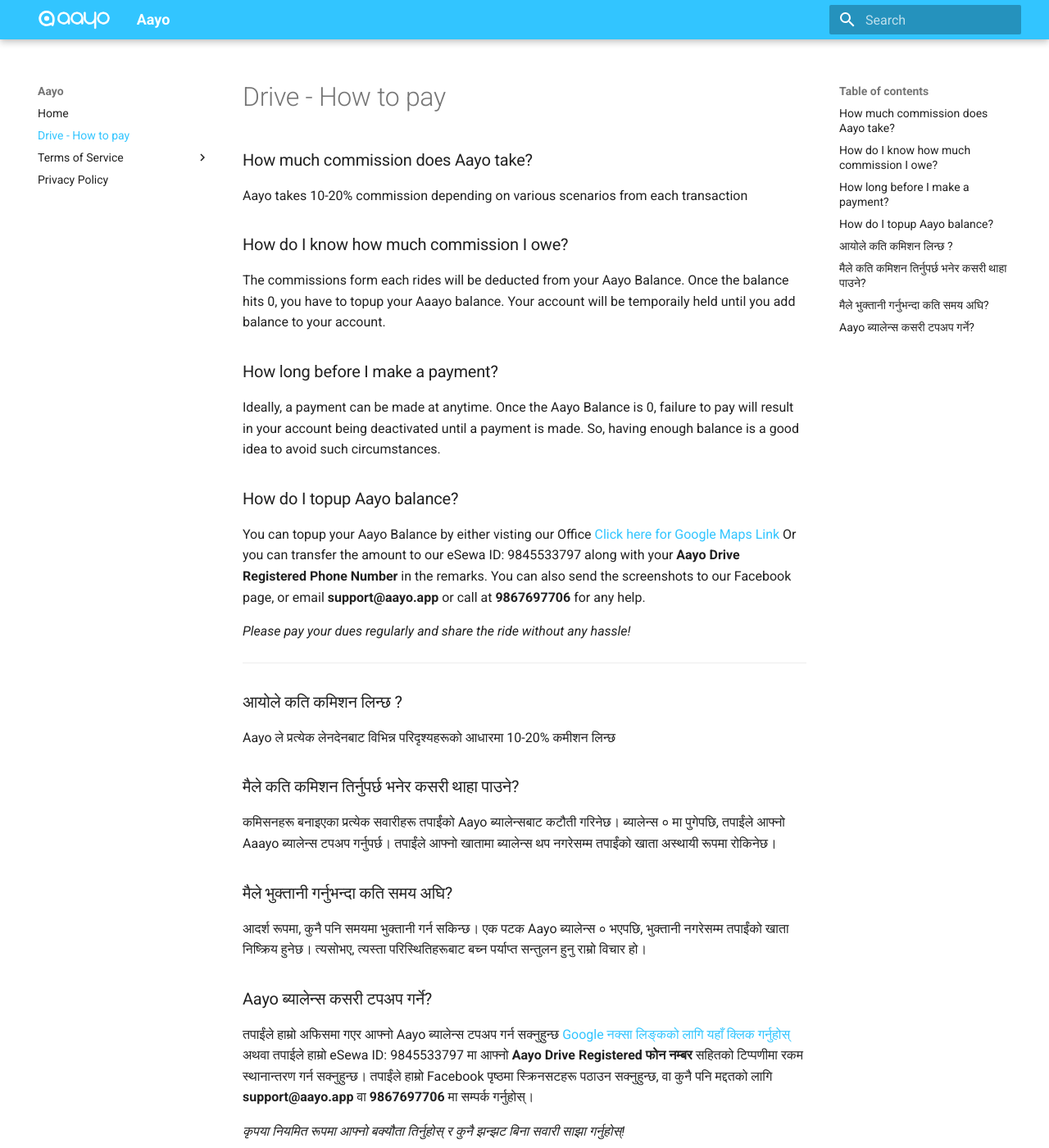
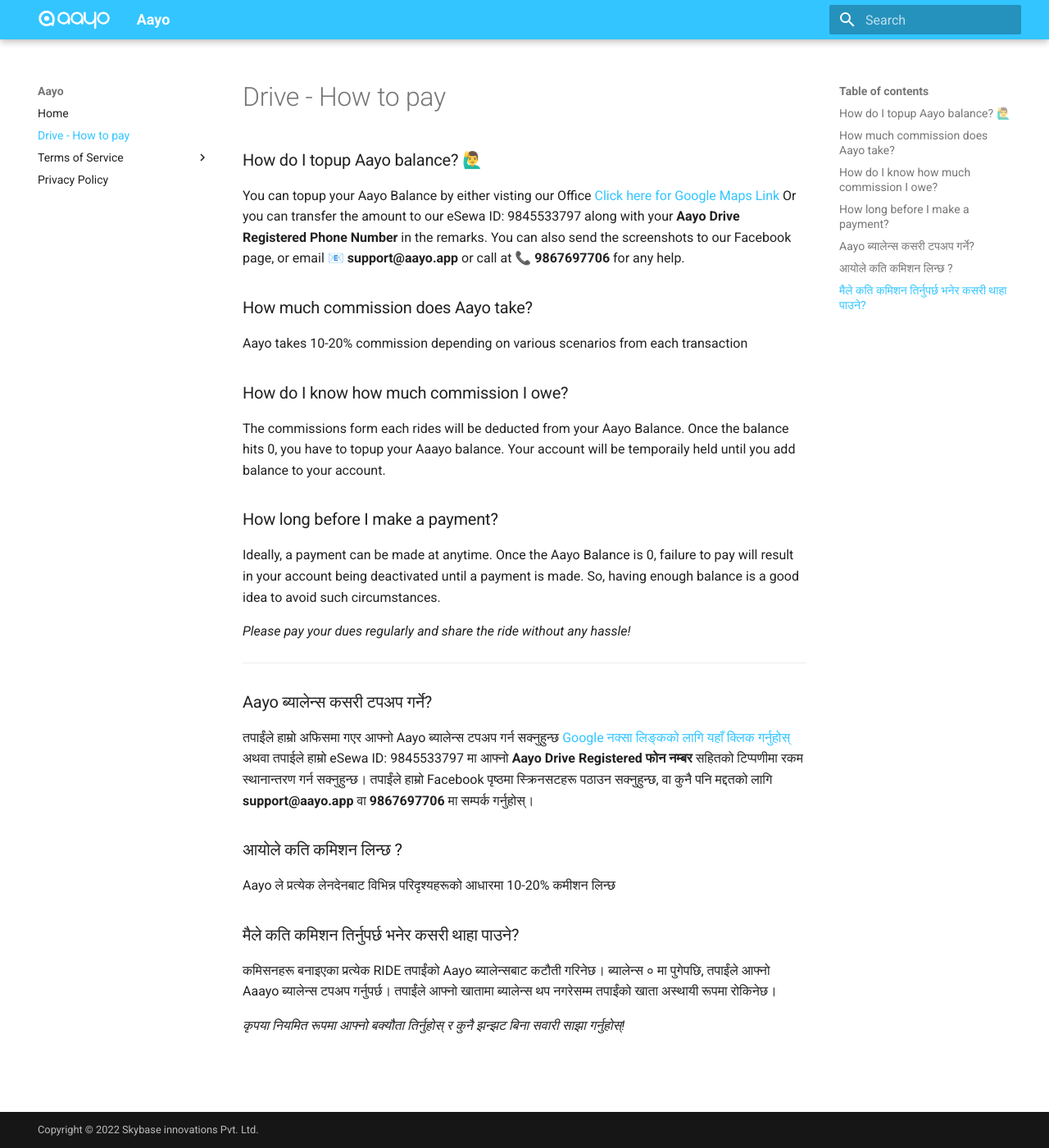
Before and after one commit to skybaseinnovations/aayo, an MkDocs documentation site: the page built from docs/drive-pay.md, in a window 1280 px wide and 1400 px high. Shown: the whole window at 82% size. Built offline with MkDocs 1.6.1 and Material for MkDocs 9.7.7, drawn with Linux system fonts in a browser that asks for light colours.

Commit message:
Fix topup page

```diff
--- a/docs/drive-pay.md
+++ b/docs/drive-pay.md
@@ -7,26 +11,19 @@
 ### How long before I make a payment?
 Ideally, a payment can be made at anytime. Once the Aayo Balance is 0, failure to pay will result in your account being deactivated until a payment is made. So, having enough balance is a good idea to avoid such circumstances.
 
-### How do I topup Aayo balance?
-You can topup your Aayo Balance by either visting our Office [Click here for Google Maps Link](https://goo.gl/maps/WaqEa8KXgsbfAhry9)
-Or you can transfer the amount to our eSewa ID: 9845533797 along with your **Aayo Drive Registered Phone Number** in the remarks. You can also send the screenshots to our Facebook page, or email **support@aayo.app** or call at **9867697706** for any help.
-
 *Please pay your dues regularly and share the ride without any hassle!*
 
 <hr>
 
+### Aayo ब्यालेन्स कसरी टपअप गर्ने?
+तपाईंले हाम्रो अफिसमा गएर आफ्नो Aayo ब्यालेन्स टपअप गर्न सक्नुहुन्छ [Google नक्सा लिङ्कको लागि यहाँ क्लिक गर्नुहोस्](https://goo.gl/maps/WaqEa8KXgsbfAhry9)
+अथवा तपाईले हाम्रो eSewa ID: 9845533797 मा आफ्नो **Aayo Drive Registered फोन नम्बर** सहितको टिप्पणीमा रकम स्थानान्तरण गर्न सक्नुहुन्छ। तपाईंले हाम्रो Facebook पृष्ठमा स्क्रिनसटहरू पठाउन सक्नुहुन्छ, वा कुनै पनि मद्दतको लागि **support@aayo.app** वा **9867697706** मा सम्पर्क गर्नुहोस्।
 
 ### आयोले कति कमिशन लिन्छ ?
 Aayo ले प्रत्येक लेनदेनबाट विभिन्न परिदृश्यहरूको आधारमा 10-20% कमीशन लिन्छ
 
 ### मैले कति कमिशन तिर्नुपर्छ भनेर कसरी थाहा पाउने?
-कमिसनहरू बनाइएका प्रत्येक सवारीहरू तपाईंको Aayo ब्यालेन्सबाट कटौती गरिनेछ। ब्यालेन्स ० मा पुगेपछि, तपाईंले आफ्नो Aaayo ब्यालेन्स टपअप गर्नुपर्छ। तपाईंले आफ्नो खातामा ब्यालेन्स थप नगरेसम्म तपाईंको खाता अस्थायी रूपमा रोकिनेछ।
+कमिसनहरू बनाइएका प्रत्येक RIDE तपाईंको Aayo ब्यालेन्सबाट कटौती गरिनेछ। ब्यालेन्स ० मा पुगेपछि, तपाईंले आफ्नो Aaayo ब्यालेन्स टपअप गर्नुपर्छ। तपाईंले आफ्नो खातामा ब्यालेन्स थप नगरेसम्म तपाईंको खाता अस्थायी रूपमा रोकिनेछ।
 
-### मैले भुक्तानी गर्नुभन्दा कति समय अघि?
-आदर्श रूपमा, कुनै पनि समयमा भुक्तानी गर्न सकिन्छ। एक पटक Aayo ब्यालेन्स ० भएपछि, भुक्तानी नगरेसम्म तपाईंको खाता निष्क्रिय हुनेछ। त्यसोभए, त्यस्ता परिस्थितिहरूबाट बच्न पर्याप्त सन्तुलन हुनु राम्रो विचार हो।
-
-### Aayo ब्यालेन्स कसरी टपअप गर्ने?
-तपाईंले हाम्रो अफिसमा गएर आफ्नो Aayo ब्यालेन्स टपअप गर्न सक्नुहुन्छ [Google नक्सा लिङ्कको लागि यहाँ क्लिक गर्नुहोस्](https://goo.gl/maps/WaqEa8KXgsbfAhry9)
-अथवा तपाईले हाम्रो eSewa ID: 9845533797 मा आफ्नो **Aayo Drive Registered फोन नम्बर** सहितको टिप्पणीमा रकम स्थानान्तरण गर्न सक्नुहुन्छ। तपाईंले हाम्रो Facebook पृष्ठमा स्क्रिनसटहरू पठाउन सक्नुहुन्छ, वा कुनै पनि मद्दतको लागि **support@aayo.app** वा **9867697706** मा सम्पर्क गर्नुहोस्।
 
 *कृपया नियमित रूपमा आफ्नो बक्यौता तिर्नुहोस् र कुनै झन्झट बिना सवारी साझा गर्नुहोस्!*
```
Also changed, not shown: other parts of docs/drive-pay.md (+4 -0 lines).
